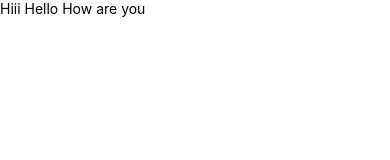
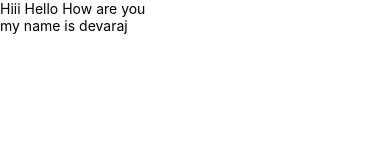
Before and after one commit to Ramu808/DemoTest, a React Native app: screen / in a window 390 px wide. Shown: the top 160 px of the page. Built offline with nearby package versions, Linux system fonts and the light colour scheme.

Commit message:
devaraj  modified this app.js

```diff
--- a/App.js
+++ b/App.js
@@ -15,6 +15,7 @@ export default class App extends Component{
     return(
       <View>
         <Text>Hiii Hello How are you</Text>
+        <Text>my name is devaraj</Text>
       </View>
     );
   }
```
